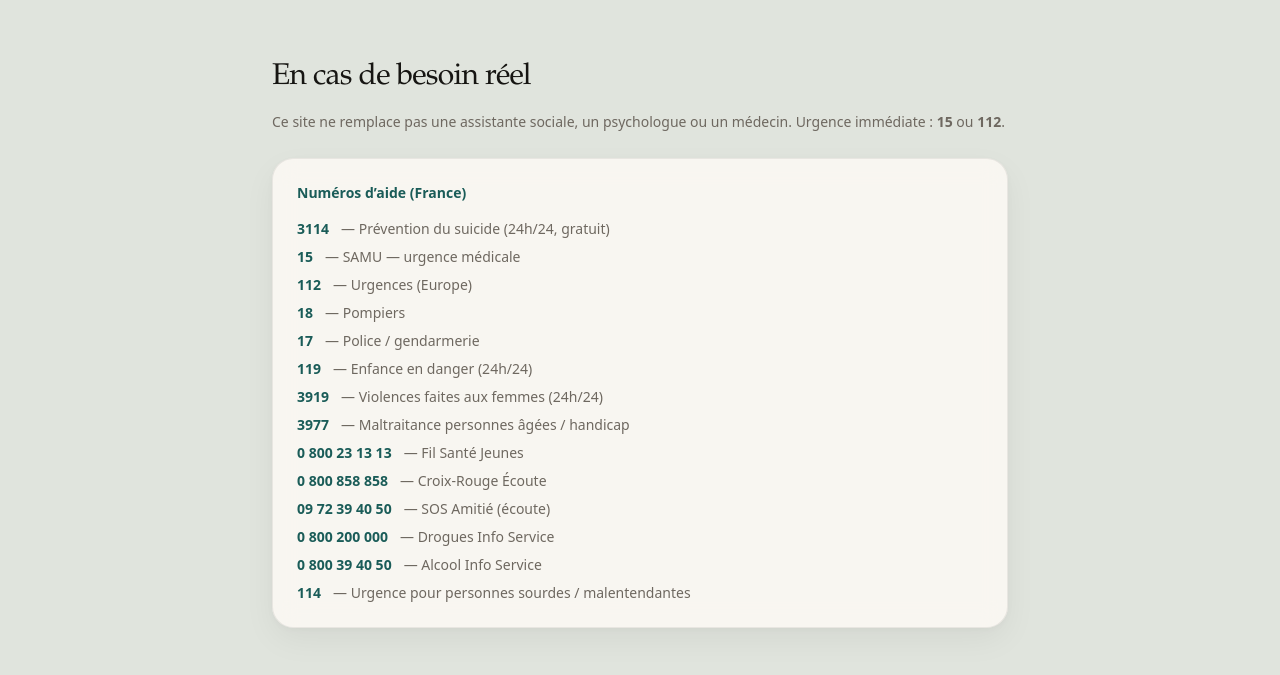
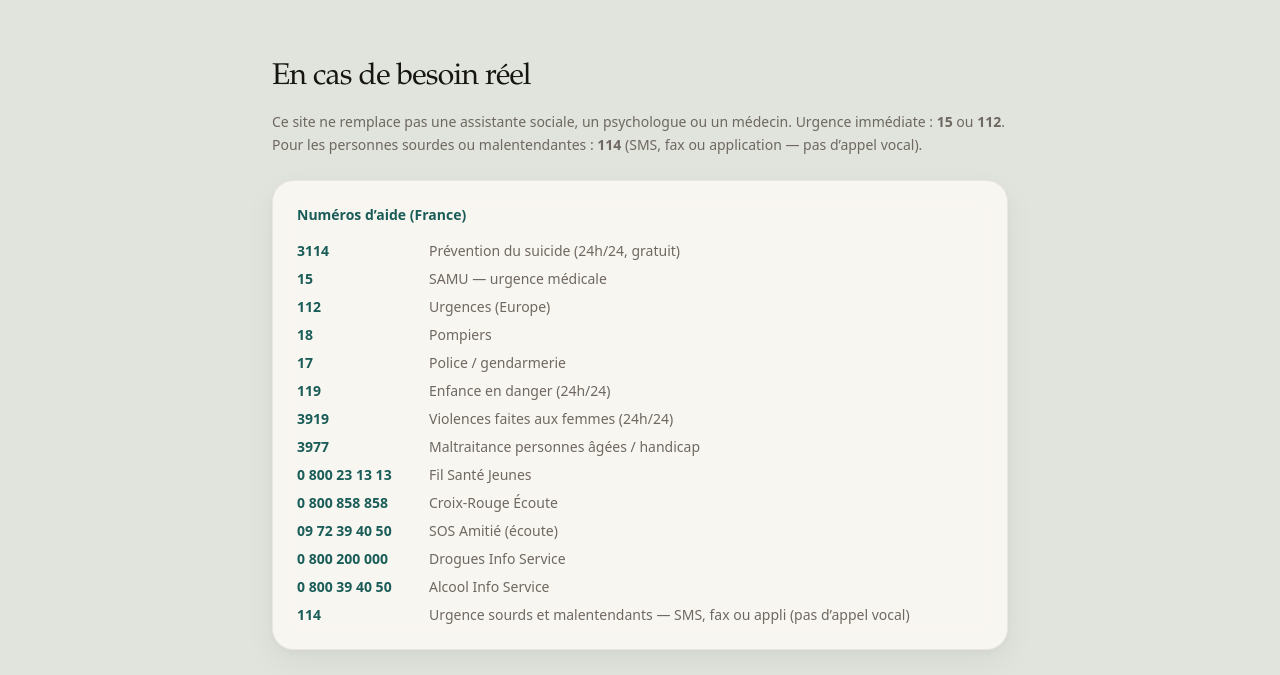
Before and after one commit to piratebtz64-hue/pacte-silencieux, a Next.js app: page / in a window 1280 px wide. Shown: the part 1300-1975 px from the top of the page. Built offline with nearby package versions, Linux system fonts and the light colour scheme; no server answers.

Commit message:
fix(home): clarifier le 114 (sourds / malentendants)

```diff
--- a/src/app/page.tsx
+++ b/src/app/page.tsx
@@ -20,7 +20,7 @@ const HELPLINES: [string, string][] = [
   ['09 72 39 40 50', 'SOS Amitié (écoute)'],
   ['0 800 200 000', 'Drogues Info Service'],
   ['0 800 39 40 50', 'Alcool Info Service'],
-  ['114', 'Urgence pour personnes sourdes / malentendantes'],
+  ['114', 'Urgence sourds et malentendants — SMS, fax ou appli (pas d’appel vocal)'],
 ];
 
 export default function HomePage() {
@@ -29,7 +29,6 @@ export default function HomePage() {
       <Header />
       <BrandBanner />
 
-      {/* Hero — seul endroit où on pose le cadre */}
       <section className="relative py-12 md:py-20">
         <div className="max-w-6xl mx-auto px-4 grid lg:grid-cols-12 gap-10 lg:gap-14 items-center">
           <div className="lg:col-span-7 animate-fade-up">
@@ -119,7 +118,6 @@ export default function HomePage() {
         </div>
       </section>
 
-      {/* 3 points seulement — plus de doublons « pas un chat / pas un pro » */}
       <section className="pb-14 md:pb-16">
         <div className="max-w-6xl mx-auto px-4 grid sm:grid-cols-3 gap-4">
           {[
@@ -148,7 +146,6 @@ export default function HomePage() {
         </div>
       </section>
 
-      {/* Comment ça marche — compact */}
       <section id="comment" className="py-14 md:py-18 border-t" style={{ borderColor: 'var(--border)' }}>
         <div className="max-w-6xl mx-auto px-4">
           <Reveal>
@@ -158,26 +155,10 @@ export default function HomePage() {
           </Reveal>
           <div className="mt-8 grid sm:grid-cols-2 lg:grid-cols-4 gap-4">
             {[
-              {
-                n: '1',
-                t: 'Durée',
-                d: 'Tu choisis 1, 3 ou 7 jours.',
-              },
-              {
-                n: '2',
-                t: 'Match',
-                d: 'Une autre personne anonyme, même durée.',
-              },
-              {
-                n: '3',
-                t: 'Présence',
-                d: 'Gestes, messages, réponses cliquables.',
-              },
-              {
-                n: '4',
-                t: 'Fin / suite',
-                d: 'Prolonger ensemble, ou clôturer.',
-              },
+              { n: '1', t: 'Durée', d: 'Tu choisis 1, 3 ou 7 jours.' },
+              { n: '2', t: 'Match', d: 'Une autre personne anonyme, même durée.' },
+              { n: '3', t: 'Présence', d: 'Gestes, messages, réponses cliquables.' },
+              { n: '4', t: 'Fin / suite', d: 'Prolonger ensemble, ou clôturer.' },
             ].map((s, i) => (
               <Reveal key={s.n} delay={i * 40}>
                 <article className="flex gap-3 p-1">
@@ -210,7 +191,6 @@ export default function HomePage() {
         </div>
       </section>
 
-      {/* Aide — une seule fois, en bas */}
       <section
         id="aide"
         className="py-14 md:py-16 border-t"
@@ -224,7 +204,8 @@ export default function HomePage() {
             <p className="mt-4 text-sm leading-relaxed" style={{ color: 'var(--muted)' }}>
               Ce site ne remplace pas une assistante sociale, un psychologue ou
               un médecin. Urgence immédiate : <strong>15</strong> ou{' '}
-              <strong>112</strong>.
+              <strong>112</strong>. Pour les personnes sourdes ou malentendantes
+              : <strong>114</strong> (SMS, fax ou application — pas d’appel vocal).
             </p>
           </Reveal>
 
@@ -235,11 +216,14 @@ export default function HomePage() {
               </h3>
               <ul className="mt-4 space-y-2 text-sm">
                 {HELPLINES.map(([n, label]) => (
-                  <li key={n} className="flex gap-3 flex-wrap">
-                    <strong className="shrink-0" style={{ color: 'var(--accent)' }}>
+                  <li key={n} className="flex gap-3 flex-wrap items-baseline">
+                    <strong
+                      className="shrink-0 min-w-[7.5rem] tabular-nums"
+                      style={{ color: 'var(--accent)' }}
+                    >
                       {n}
                     </strong>
-                    <span style={{ color: 'var(--muted)' }}>— {label}</span>
+                    <span style={{ color: 'var(--muted)' }}>{label}</span>
                   </li>
                 ))}
               </ul>
```
